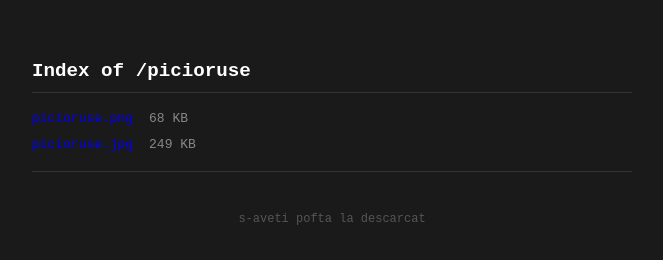
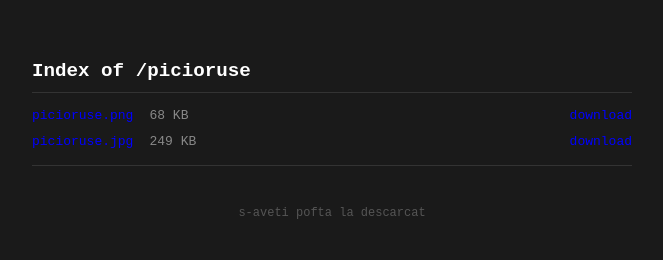
Before and after one commit to bafututi-source/picioruse, a plain HTML site: page index.html in a window 1280 px wide. Shown: the whole page, without its empty margins (308-971 px from the left). Drawn offline with Linux system fonts and the light colour scheme.

Commit message:
update picioruse

```diff
--- a/index.html
+++ b/index.html
@@ -2,6 +2,7 @@
 <html>
 <head>
   <title>Index of /picioruse</title>
+  <link rel="icon" href="picioruse.png">
   <style>
     body {
       background: #1a1a1a;
@@ -13,7 +14,14 @@
     }
     h1 { color: #fff; font-size: 1.2rem; margin-bottom: 4px; }
     hr { border: none; border-top: 1px solid #333; margin: 10px 0; }
-    pre { line-height: 2; }
+    .row {
+      display: flex;
+      justify-content: space-between;
+      padding: 0;
+      font-family: monospace;
+      line-height: 2;
+    }
+    .left { display: flex; gap: 16px; }
     a { color: #0000ff; text-decoration: none; }
     a:hover { text-decoration: underline; }
     .size { color: #888; }
@@ -28,8 +36,14 @@
 <body>
   <h1>Index of /picioruse</h1>
   <hr>
-  <pre><a href="picioruse.png">picioruse.png</a>  <span class="size">68 KB</span>
-<a href="picioruse.jpg">picioruse.jpg</a>  <span class="size">249 KB</span></pre>
+  <div class="row">
+    <div class="left"><a href="picioruse.png">picioruse.png</a><span class="size">68 KB</span></div>
+    <a href="picioruse.png" download>download</a>
+  </div>
+  <div class="row">
+    <div class="left"><a href="picioruse.jpg">picioruse.jpg</a><span class="size">249 KB</span></div>
+    <a href="picioruse.jpg" download>download</a>
+  </div>
   <hr>
   <footer>s-aveti pofta la descarcat</footer>
 </body>
```
